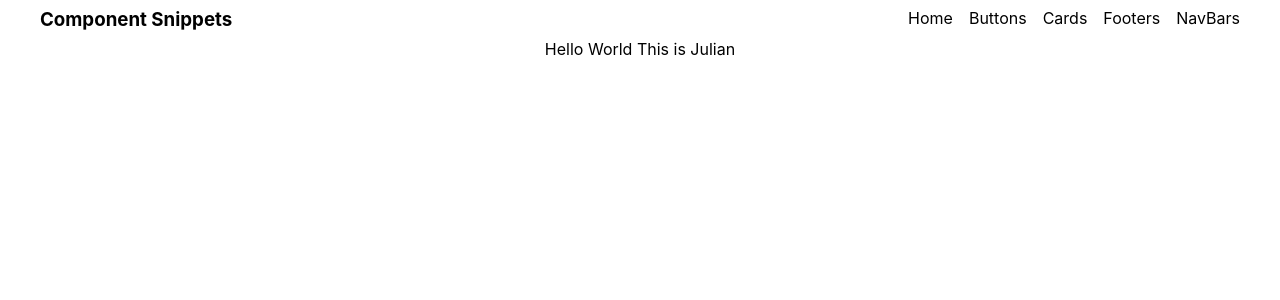
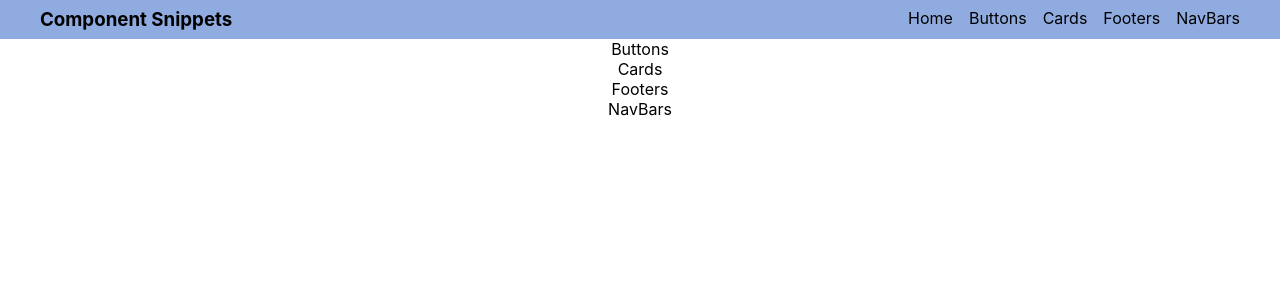
Before and after one commit to JulianEhiem/comp-library, a React (Create React App) app: page / in a window 1280 px wide. Shown: the top 300 px of the page. Built offline with nearby package versions, Linux system fonts and the light colour scheme.

Commit message:
added component divs to body

```diff
--- a/src/App.js
+++ b/src/App.js
@@ -6,8 +6,10 @@ function App() {
   return (
     <div className="App">
       <Navigation/>
-      Hello World
-      This is Julian
+      <div className="component-links">Buttons</div>
+      <div className="component-links">Cards</div>
+      <div className="component-links">Footers</div>
+      <div className="component-links">NavBars</div>
     </div>
   );
 }
--- a/src/components/navigation.module.css
+++ b/src/components/navigation.module.css
@@ -6,6 +6,7 @@
     display: flex;
     flex-direction: row;
     justify-content: space-between;
+    background-color: rgb(143, 171, 223);
     padding: 0.5rem 2.5rem;
 }
 /* .title{
```
